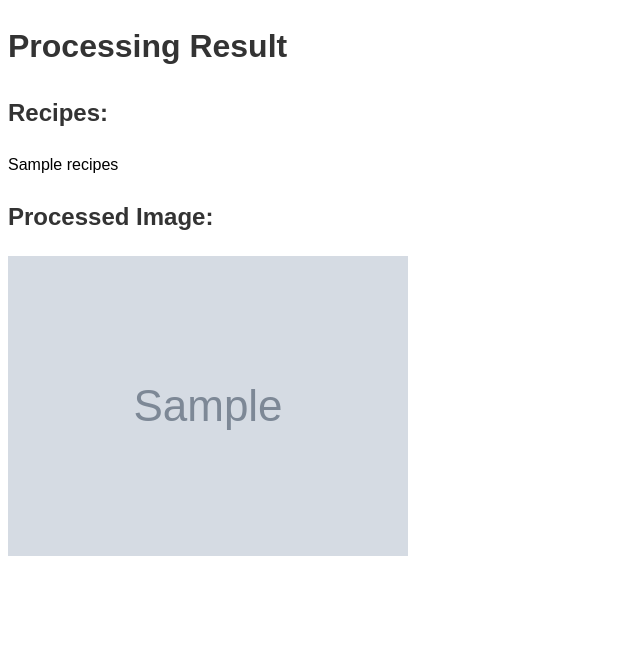
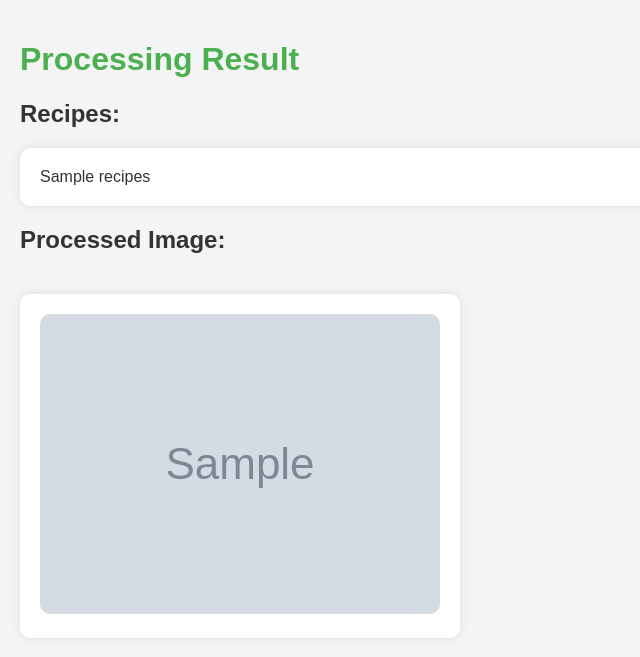
Before and after one commit to biostella/no-food-behaind, a Flask app: template templates/results.html in a window 1280 px wide. Shown: the top 657 px of the page, without its empty margins (0-640 px from the left). Run offline with Flask 3, Linux system fonts and the light colour scheme; the template is opened without the code that fills it: most values are stand-ins (such as "Sample title", 1, 10 or a date in 2020); grey boxes marked "Sample" are stand-in pictures.

Commit message:
update results page

```diff
--- a/templates/results.html
+++ b/templates/results.html
@@ -8,20 +8,37 @@
     <style>
         body {
             font-family: Arial, sans-serif;
-            line-height: 1.6;
+            background-color: #f4f4f4;
+            color: #333;
+            margin: 0;
+            padding: 20px;
         }
 
-        h1,
+        h1 {
+            color: #4CAF50;
+        }
+
         h2 {
             color: #333;
+            margin-top: 20px;
         }
 
         .alert {
             color: red;
+            font-weight: bold;
+            background-color: #ffdddd;
+            padding: 10px;
+            border: 1px solid #f5c6cb;
+            border-radius: 5px;
+            margin-bottom: 20px;
         }
 
         .recipe-section {
             margin-bottom: 20px;
+            padding: 20px;
+            background-color: #fff;
+            border-radius: 10px;
+            box-shadow: 0 0 10px rgba(0, 0, 0, 0.1);
         }
 
         .recipe {
@@ -38,29 +55,51 @@
         .instructions {
             font-style: italic;
         }
+
+        .processed-image {
+            margin-top: 20px;
+            padding: 20px;
+            background-color: #fff;
+            border-radius: 10px;
+            box-shadow: 0 0 10px rgba(0, 0, 0, 0.1);
+            display: inline-block;
+        }
+
+        img {
+            max-width: 100%;
+            border-radius: 10px;
+        }
     </style>
 </head>
 
 <body>
     <h1>Processing Result</h1>
 
+    <!-- Error Message Display -->
     {% if error %}
     <div class="alert">
         <strong>Error:</strong> {{ error }}
     </div>
     {% elif recipes %}
+
+    <!-- Recipe Display Section -->
     <h2>Recipes:</h2>
     <div class="recipe-section">
         {{ recipes | safe }} <!-- Render the recipes as raw HTML -->
     </div>
+
     {% else %}
     <p>No results to display.</p>
     {% endif %}
 
+    <!-- Processed Image Display -->
     {% if image_url %}
     <h2>Processed Image:</h2>
-    <img src="{{ image_url }}" alt="Processed Image">
+    <div class="processed-image">
+        <img src="{{ image_url }}" alt="Processed Image">
+    </div>
     {% endif %}
+
 </body>
 
 </html>
```
